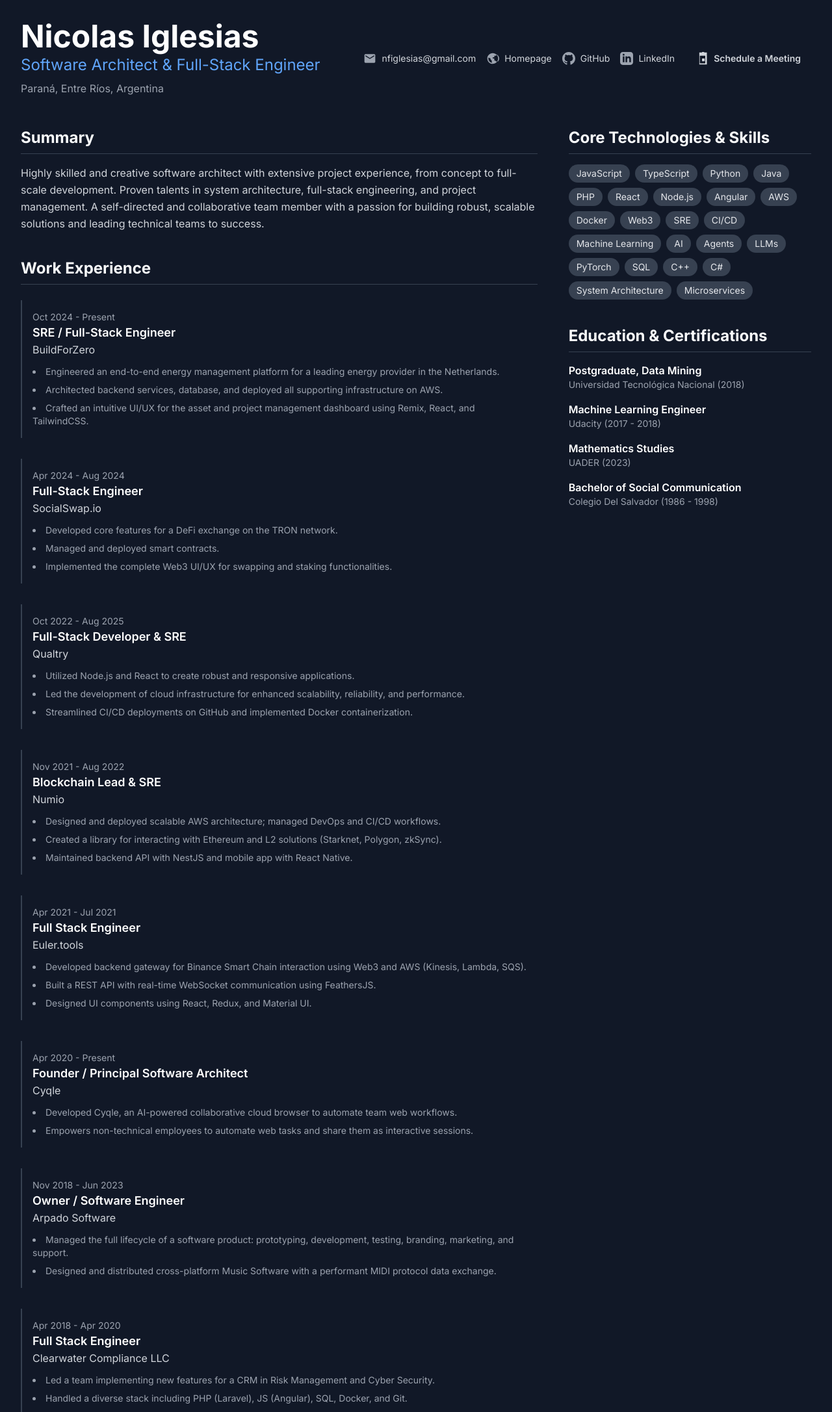
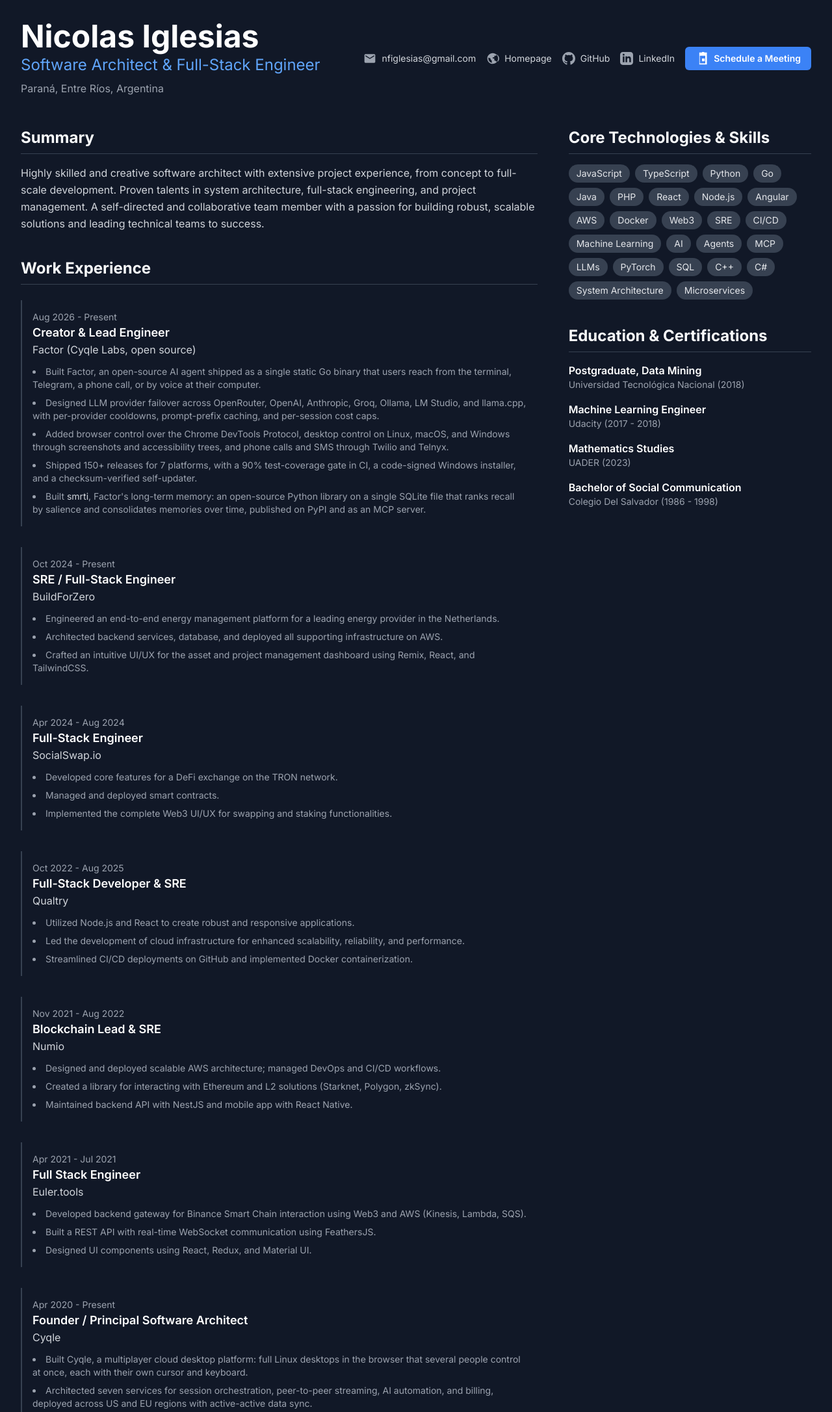
Before and after one commit to webpolis/resume, a plain HTML site: page index.html in a window 1280 px wide. Shown: the top 2173 px of the page at 65% size. Drawn offline with nearby package versions, Linux system fonts and the light colour scheme.

Commit message:
feat(experience): add Factor and rewrite Cyqle entry

```diff
--- a/index.html
+++ b/index.html
@@ -33,6 +33,14 @@
         .skill-tag:hover {
             background-color: #3B82F6; /* bg-blue-500 */
             color: #FFFFFF;
+        }
+        .cta-button {
+            background-color: #3B82F6; /* bg-blue-500 */
+            color: #FFFFFF;
+            transition: background-color 0.2s ease-in-out;
+        }
+        .cta-button:hover {
+            background-color: #2563EB; /* bg-blue-600 */
         }
         .icon-link svg {
             transition: fill 0.2s ease-in-out;
@@ -93,6 +101,19 @@
                     <div class="space-y-8">
 
                         <article class="job-card p-4 rounded-r-lg">
+                            <p class="text-gray-400 text-sm">Aug 2026 - Present</p>
+                            <h3 class="font-semibold text-lg text-white">Creator & Lead Engineer</h3>
+                            <p class="text-md text-gray-300"><a href="https://github.com/cyqlelabs/factor" target="_blank" rel="noopener noreferrer" class="hover:text-blue-400">Factor</a> (Cyqle Labs, open source)</p>
+                            <ul class="mt-3 list-disc list-inside text-gray-400 space-y-2 text-sm">
+                                <li>Built Factor, an open-source AI agent shipped as a single static Go binary that users reach from the terminal, Telegram, a phone call, or by voice at their computer.</li>
+                                <li>Designed LLM provider failover across OpenRouter, OpenAI, Anthropic, Groq, Ollama, LM Studio, and llama.cpp, with per-provider cooldowns, prompt-prefix caching, and per-session cost caps.</li>
+                                <li>Added browser control over the Chrome DevTools Protocol, desktop control on Linux, macOS, and Windows through screenshots and accessibility trees, and phone calls and SMS through Twilio and Telnyx.</li>
+                                <li>Shipped 150+ releases for 7 platforms, with a 90% test-coverage gate in CI, a code-signed Windows installer, and a checksum-verified self-updater.</li>
+                                <li>Built <a href="https://github.com/cyqlelabs/smrti" target="_blank" rel="noopener noreferrer" class="text-gray-300 hover:text-blue-400">smrti</a>, Factor's long-term memory: an open-source Python library on a single SQLite file that ranks recall by salience and consolidates memories over time, published on PyPI and as an MCP server.</li>
+                            </ul>
+                        </article>
+
+                        <article class="job-card p-4 rounded-r-lg">
                             <p class="text-gray-400 text-sm">Oct 2024 - Present</p>
                             <h3 class="font-semibold text-lg text-white">SRE / Full-Stack Engineer</h3>
                             <p class="text-md text-gray-300">BuildForZero</p>
@@ -150,10 +171,13 @@
                         <article class="job-card p-4 rounded-r-lg">
                             <p class="text-gray-400 text-sm">Apr 2020 - Present</p>
                             <h3 class="font-semibold text-lg text-white">Founder / Principal Software Architect</h3>
-                            <p class="text-md text-gray-300">Cyqle</p>
+                            <p class="text-md text-gray-300"><a href="https://cyqle.in" target="_blank" rel="noopener noreferrer" class="hover:text-blue-400">Cyqle</a></p>
                             <ul class="mt-3 list-disc list-inside text-gray-400 space-y-2 text-sm">
-                                <li>Developed Cyqle, an AI-powered collaborative cloud browser to automate team web workflows.</li>
-                                <li>Empowers non-technical employees to automate web tasks and share them as interactive sessions.</li>
+                                <li>Built Cyqle, a multiplayer cloud desktop platform: full Linux desktops in the browser that several people control at once, each with their own cursor and keyboard.</li>
+                                <li>Architected seven services for session orchestration, peer-to-peer streaming, AI automation, and billing, deployed across US and EU regions with active-active data sync.</li>
+                                <li>Isolated every session in its own hardened container with resource limits, a dedicated network address, and an encrypted filesystem whose key is destroyed when the session closes.</li>
+                                <li>Developed Factor, the platform's built-in AI agent, which automates browser and desktop work with vision-grounded actions; exposed a REST API and an MCP endpoint so customers can run their own agents.</li>
+                                <li>As sole engineer, wrote the web app, browser extension, and backend, and ran infrastructure as code across three cloud providers behind a web application firewall, intrusion blocking, and rate limiting.</li>
                             </ul>
                         </article>
 
@@ -273,6 +297,7 @@
                         <span class="skill-tag px-3 py-1 text-sm rounded-full">JavaScript</span>
                         <span class="skill-tag px-3 py-1 text-sm rounded-full">TypeScript</span>
                         <span class="skill-tag px-3 py-1 text-sm rounded-full">Python</span>
+                        <span class="skill-tag px-3 py-1 text-sm rounded-full">Go</span>
                         <span class="skill-tag px-3 py-1 text-sm rounded-full">Java</span>
                         <span class="skill-tag px-3 py-1 text-sm rounded-full">PHP</span>
                         <span class="skill-tag px-3 py-1 text-sm rounded-full">React</span>
@@ -286,6 +311,7 @@
                         <span class="skill-tag px-3 py-1 text-sm rounded-full">Machine Learning</span>
                         <span class="skill-tag px-3 py-1 text-sm rounded-full">AI</span>
                         <span class="skill-tag px-3 py-1 text-sm rounded-full">Agents</span>
+                        <span class="skill-tag px-3 py-1 text-sm rounded-full">MCP</span>
                         <span class="skill-tag px-3 py-1 text-sm rounded-full">LLMs</span>
                         <span class="skill-tag px-3 py-1 text-sm rounded-full">PyTorch</span>
                         <span class="skill-tag px-3 py-1 text-sm rounded-full">SQL</span>
@@ -322,7 +348,7 @@
         </main>
 
         <footer class="text-center mt-12 text-gray-500 text-sm">
-            <p>&copy; 2025 Nicolas Iglesias. Designed & Built as a Single Page Application.</p>
+            <p>&copy; 2026 Nicolas Iglesias. Designed & Built as a Single Page Application.</p>
         </footer>
 
     </div>
```
